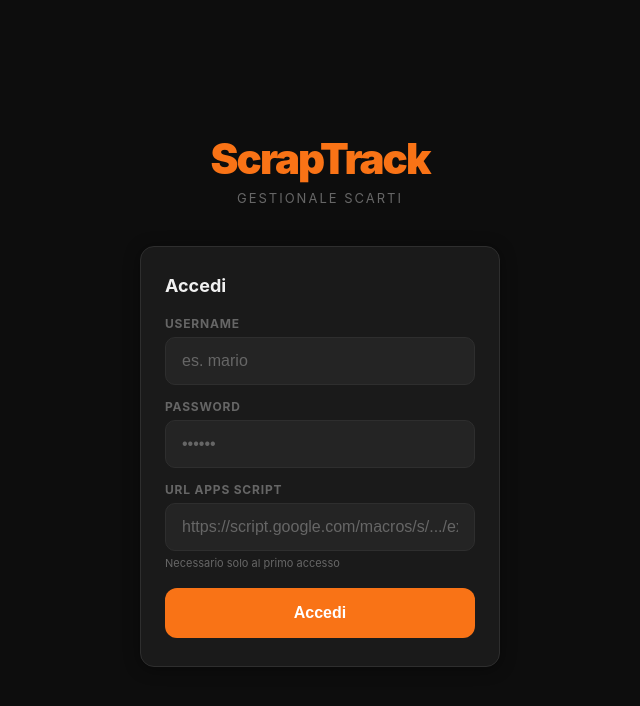
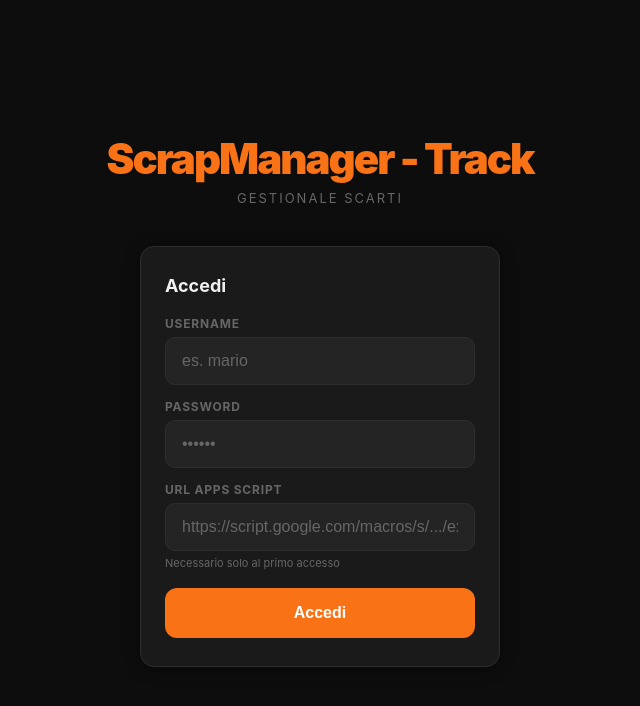
Before and after one commit to NappiNicola/InventoryManager, a plain HTML site: page index.html in a window 1280 px wide. Shown: the whole page, without its empty margins (320-960 px from the left). Drawn offline with nearby package versions, Linux system fonts and the light colour scheme.

Commit message:
update name

```diff
--- a/index.html
+++ b/index.html
@@ -3,7 +3,7 @@
 <head>
 <meta charset="UTF-8">
 <meta name="viewport" content="width=device-width, initial-scale=1.0, maximum-scale=1.0">
-<title>ScrapTrack</title>
+<title>ScrapManager - Track</title>
 <style>
   :root {
     --bg:#0d0d0d; --surface:#1a1a1a; --surface2:#242424; --border:#2e2e2e;
@@ -172,7 +172,7 @@
 
 <!-- LOGIN -->
 <div id="login-screen">
-  <div class="login-logo">ScrapTrack</div>
+  <div class="login-logo">ScrapManager - Track</div>
   <div class="login-sub">Gestionale Scarti</div>
   <div class="login-card">
     <h2>Accedi</h2>
@@ -198,7 +198,7 @@
 <div id="app">
   <div class="topbar">
     <div class="topbar-left">
-      <div class="topbar-title">ScrapTrack</div>
+      <div class="topbar-title">ScrapManager - Track</div>
       <div class="topbar-user" id="topbar-user"></div>
     </div>
     <div class="topbar-right">
@@ -290,7 +290,7 @@
         <button class="btn-outline primary" onclick="syncFromSheet()">↻ Sincronizza ora</button>
         <button class="btn-outline" onclick="changeUrl()">Cambia URL Script</button>
       </div>
-      <div class="section-label">V 1.0.2</div>
+      <div class="section-label">V 1.0.3</div>
     </div>
 
   </main>
```
